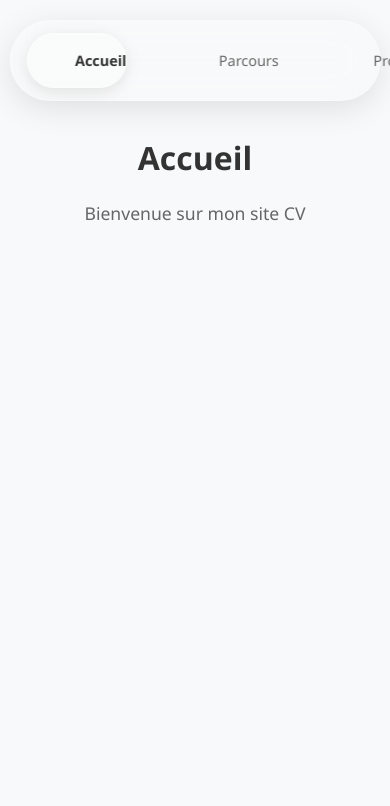
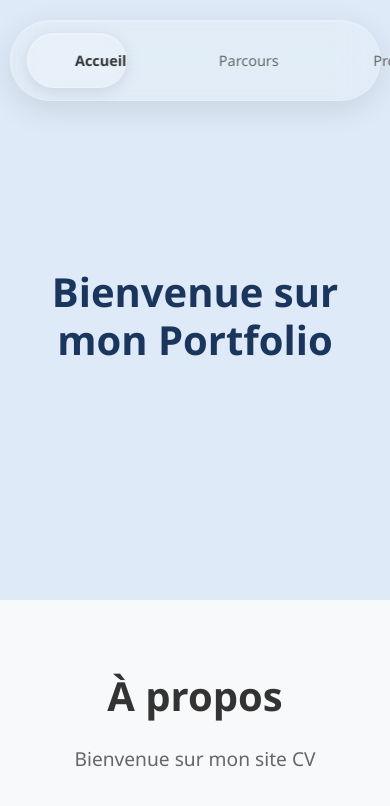
Before and after one commit to mael-sil/site-perso, a Vue app: page / in a window 390 px wide. Shown: the top 806 px of the page. Built offline with nearby package versions, Linux system fonts and the light colour scheme; the HTML template or start-up script is replaced by a standard one.

Commit message:
Refactor Accueil page layout with hero section, update styles for responsiveness, and add content-padding class to other pages

```diff
--- a/src/pages/Accueil.vue
+++ b/src/pages/Accueil.vue
@@ -4,24 +4,88 @@
 
 <template>
   <div class="page accueil">
-    <h1>Accueil</h1>
-    <p>Bienvenue sur mon site CV</p>
+    <!-- Hero Section -->
+    <section class="hero">
+      <div class="hero-content">
+        <h1 class="hero-title">Bienvenue sur mon Portfolio</h1>
+      </div>
+    </section>
+
+    <!-- Main Content -->
+    <section class="main-content">
+      <h2>À propos</h2>
+      <p>Bienvenue sur mon site CV</p>
+    </section>
   </div>
 </template>
 
 <style scoped>
 .accueil {
-  padding: 2rem;
-  text-align: center;
+  min-height: 100vh;
 }
 
-h1 {
+/* Hero Section */
+.hero {
+  background-color: var(--primary-color);
+  height: 600px;
+  display: flex;
+  align-items: center;
+  justify-content: center;
+  text-align: center;
+  padding: 4rem 2rem;
+  padding-top: 120px;
+}
+
+.hero-content {
+  max-width: 800px;
+}
+
+.hero-title {
+  font-size: 3.5rem;
+  font-weight: 700;
+  color: #1a365d;
+  margin-bottom: 1.5rem;
+  line-height: 1.2;
+}
+
+/* Main Content */
+.main-content {
+  padding: 4rem 2rem;
+  text-align: center;
+  background-color: var(--background-color);
+}
+
+.main-content h2 {
   color: var(--text-primary);
   margin-bottom: 1rem;
+  font-size: 2.5rem;
 }
 
-p {
+.main-content p {
   color: var(--text-secondary);
-  font-size: 1.1rem;
+  font-size: 1.2rem;
+  max-width: 600px;
+  margin: 0 auto;
+}
+
+/* Responsive Design */
+@media (max-width: 768px) {
+  .hero-title {
+    font-size: 2.5rem;
+  }
+
+  .hero-subtitle {
+    font-size: 1.2rem;
+  }
+
+  .hero-actions {
+    flex-direction: column;
+    align-items: center;
+  }
+
+  .btn {
+    width: 100%;
+    max-width: 300px;
+  }
 }
 </style>
--- a/src/pages/Contact.vue
+++ b/src/pages/Contact.vue
@@ -3,7 +3,7 @@
 </script>
 
 <template>
-  <div class="page contact">
+  <div class="page content-padding contact">
     <h1>Contact</h1>
     <p>Me contacter</p>
   </div>
@@ -11,7 +11,6 @@
 
 <style scoped>
 .contact {
-  padding: 2rem;
   text-align: center;
 }
 
--- a/src/pages/Parcours.vue
+++ b/src/pages/Parcours.vue
@@ -3,7 +3,7 @@
 </script>
 
 <template>
-  <div class="page parcours">
+  <div class="page content-padding parcours">
     <h1>Parcours</h1>
     <p>Mon parcours professionnel et formation</p>
   </div>
@@ -11,7 +11,6 @@
 
 <style scoped>
 .parcours {
-  padding: 2rem;
   text-align: center;
 }
 
--- a/src/pages/Projets.vue
+++ b/src/pages/Projets.vue
@@ -3,7 +3,7 @@
 </script>
 
 <template>
-  <div class="page projets">
+  <div class="page content-padding projets">
     <h1>Projets</h1>
     <p>Mes réalisations et projets</p>
   </div>
@@ -11,7 +11,6 @@
 
 <style scoped>
 .projets {
-  padding: 2rem;
   text-align: center;
 }
 
--- a/src/styles/main.css
+++ b/src/styles/main.css
@@ -43,7 +43,10 @@ body {
 .main-content {
   width: 100%;
   min-height: 100vh;
-  padding-top: 100px; /* Espace pour la navbar flottante */
+}
+
+.content-padding {
+  padding-top: 120px;
 }
 
 /* Transitions pour le mode sombre */
--- a/src/styles/variables.css
+++ b/src/styles/variables.css
@@ -6,9 +6,9 @@
   --background-color: #f8f9fa;
 
   /* Couleurs principales */
-  --bg-primary: #f8f9fa;
-  --bg-secondary: rgba(255, 255, 255, 0.95);
-  --bg-tertiary: rgba(0, 0, 0, 0.05);
+  --primary-color: #deeaf7;
+  --secondary-color: #f8f9fa;
+  --tertiary-color: #e2e8f0;
 
   /* Couleurs de texte */
   --text-primary: #333;
@@ -30,9 +30,9 @@ html.dark-mode {
   --background-color: #1a1a1a;
 
   /* Couleurs de fond */
-  --bg-primary: #1a1a1a;
-  --bg-secondary: rgba(30, 30, 30, 0.95);
-  --bg-tertiary: rgba(255, 255, 255, 0.1);
+  --primary-color: #536474;
+  --secondary-color: rgba(30, 30, 30, 0.95);
+  --tertiary-color: rgba(255, 255, 255, 0.1);
 
   /* Couleurs de texte */
   --text-primary: #fff;
```
